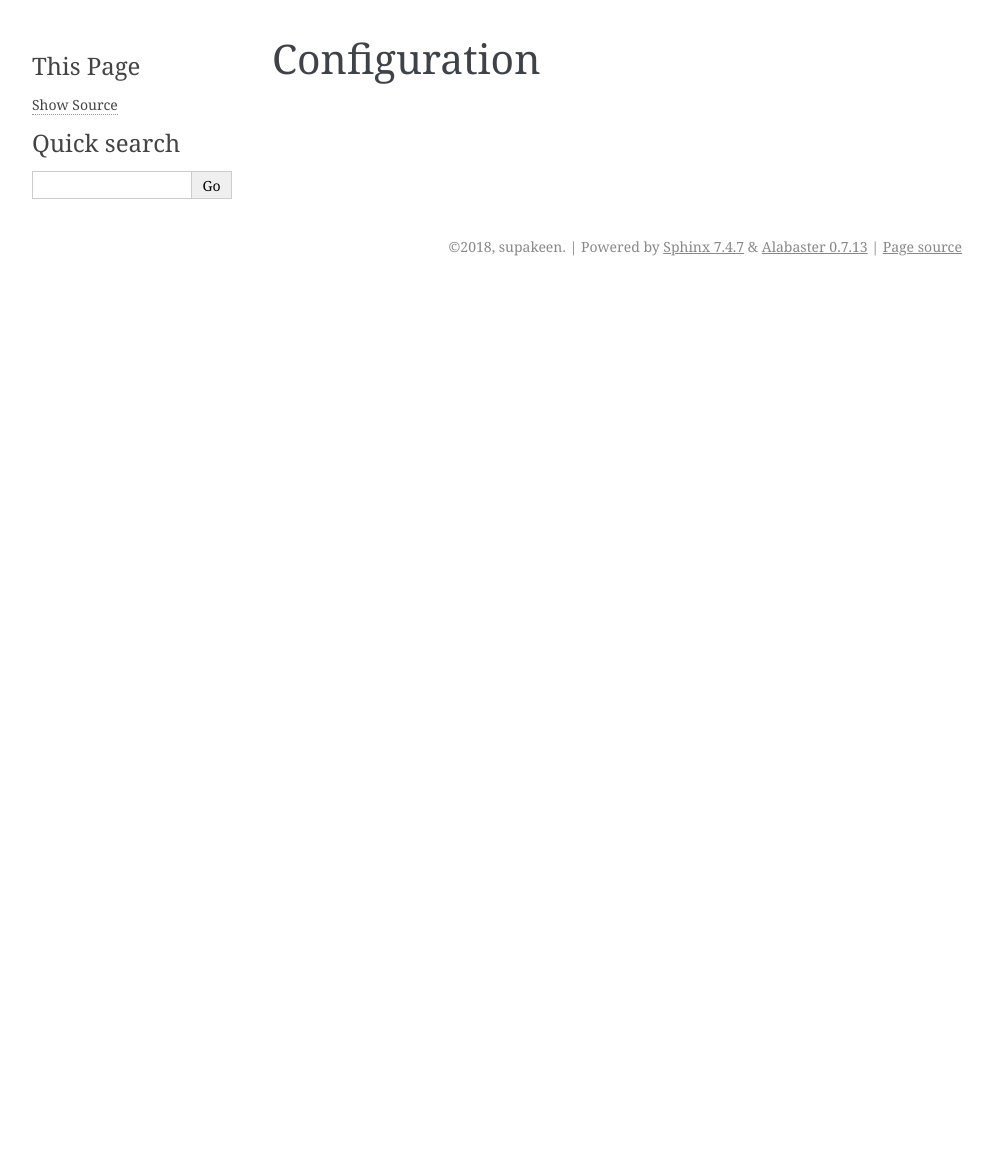
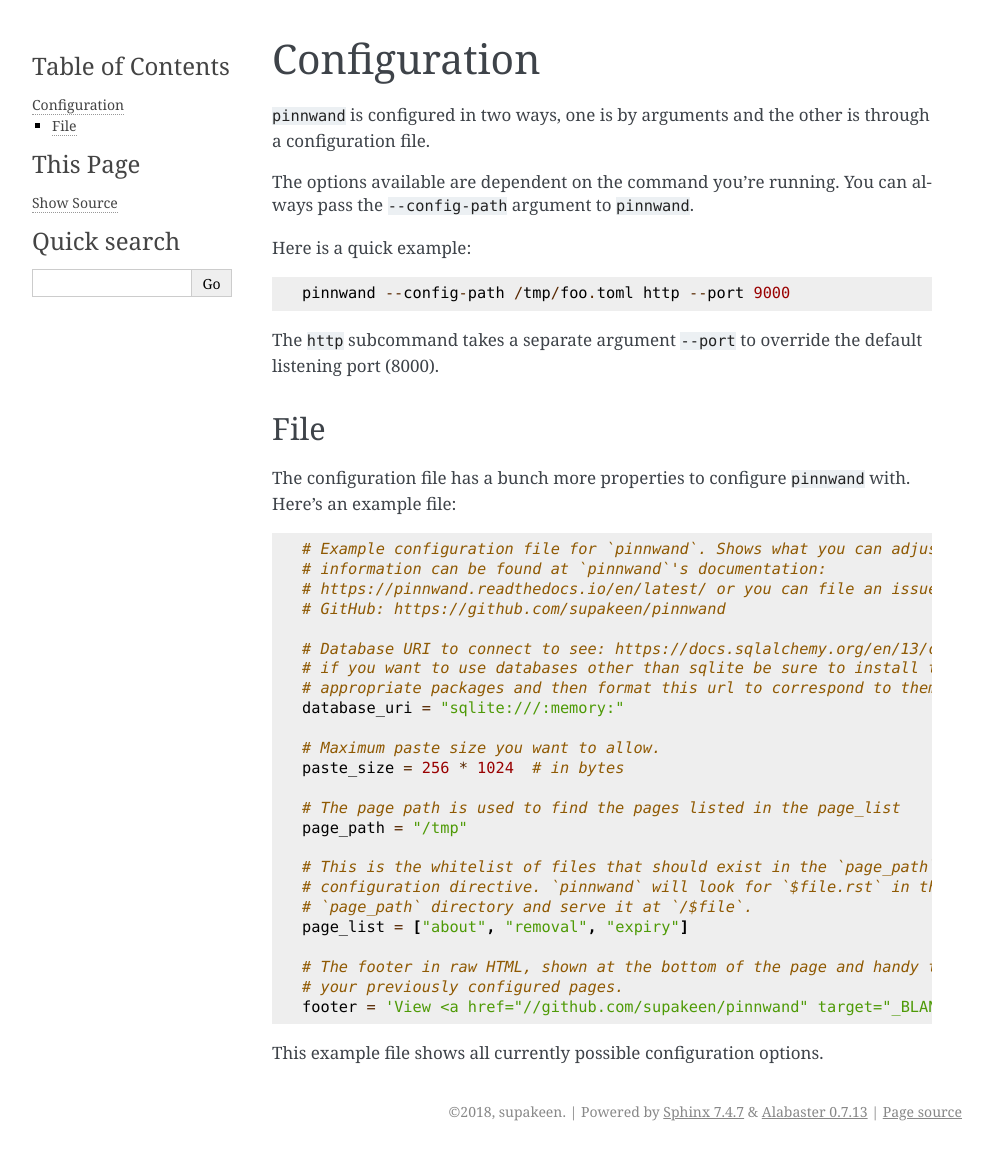
Before and after one commit to supakeen/pinnwand, a Sphinx documentation site: the page built from doc/configuration.rst, in a window 1280 px wide. Shown: the whole page, without its empty margins (148-1141 px from the left). Built offline with Sphinx 7.4.7, drawn with Linux system fonts in a browser that asks for light colours; before the commit the page ends 900 px from its top, so only the background shows below that.

Commit message:
Document configuration.

```diff
--- a/doc/configuration.rst
+++ b/doc/configuration.rst
@@ -2,3 +2,47 @@
 
 Configuration
 #############
+``pinnwand`` is configured in two ways, one is by arguments and the other is
+through a configuration file.
+
+The options available are dependent on the command you're running. You can
+always pass the ``--config-path`` argument to ``pinnwand``.
+
+Here is a quick example::
+
+  pinnwand --config-path /tmp/foo.toml http --port 9000
+
+The ``http`` subcommand takes a separate argument ``--port`` to override
+the default listening port (8000).
+
+File
+----
+The configuration file has a bunch more properties to configure ``pinnwand``
+with. Here's an example file::
+
+  # Example configuration file for `pinnwand`. Shows what you can adjust. More
+  # information can be found at `pinnwand`'s documentation:
+  # https://pinnwand.readthedocs.io/en/latest/ or you can file an issue at our
+  # GitHub: https://github.com/supakeen/pinnwand
+
+  # Database URI to connect to see: https://docs.sqlalchemy.org/en/13/core/engines.html#database-urls
+  # if you want to use databases other than sqlite be sure to install the
+  # appropriate packages and then format this url to correspond to them.
+  database_uri = "sqlite:///:memory:"
+
+  # Maximum paste size you want to allow.
+  paste_size = 256 * 1024  # in bytes
+
+  # The page path is used to find the pages listed in the page_list
+  page_path = "/tmp"
+
+  # This is the whitelist of files that should exist in the `page_path`
+  # configuration directive. `pinnwand` will look for `$file.rst` in the
+  # `page_path` directory and serve it at `/$file`.
+  page_list = ["about", "removal", "expiry"]
+
+  # The footer in raw HTML, shown at the bottom of the page and handy to link to
+  # your previously configured pages.
+  footer = 'View <a href="//github.com/supakeen/pinnwand" target="_BLANK">source code</a>, the <a href="/removal">removal</a> or <a href="/expiry">expiry</a> stories, or read the <a href="/about">about</a> page.'
+
+This example file shows all currently possible configuration options.
```
